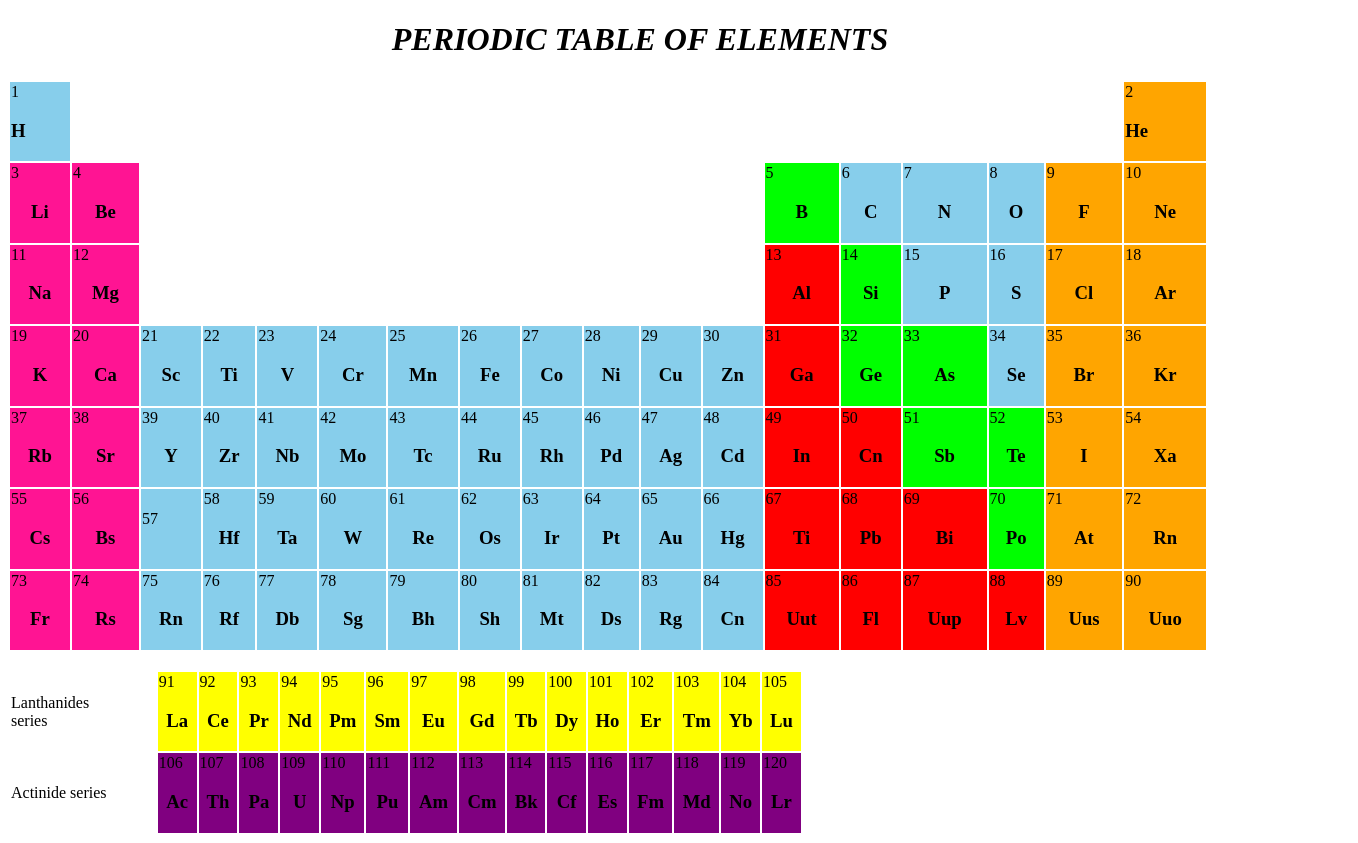
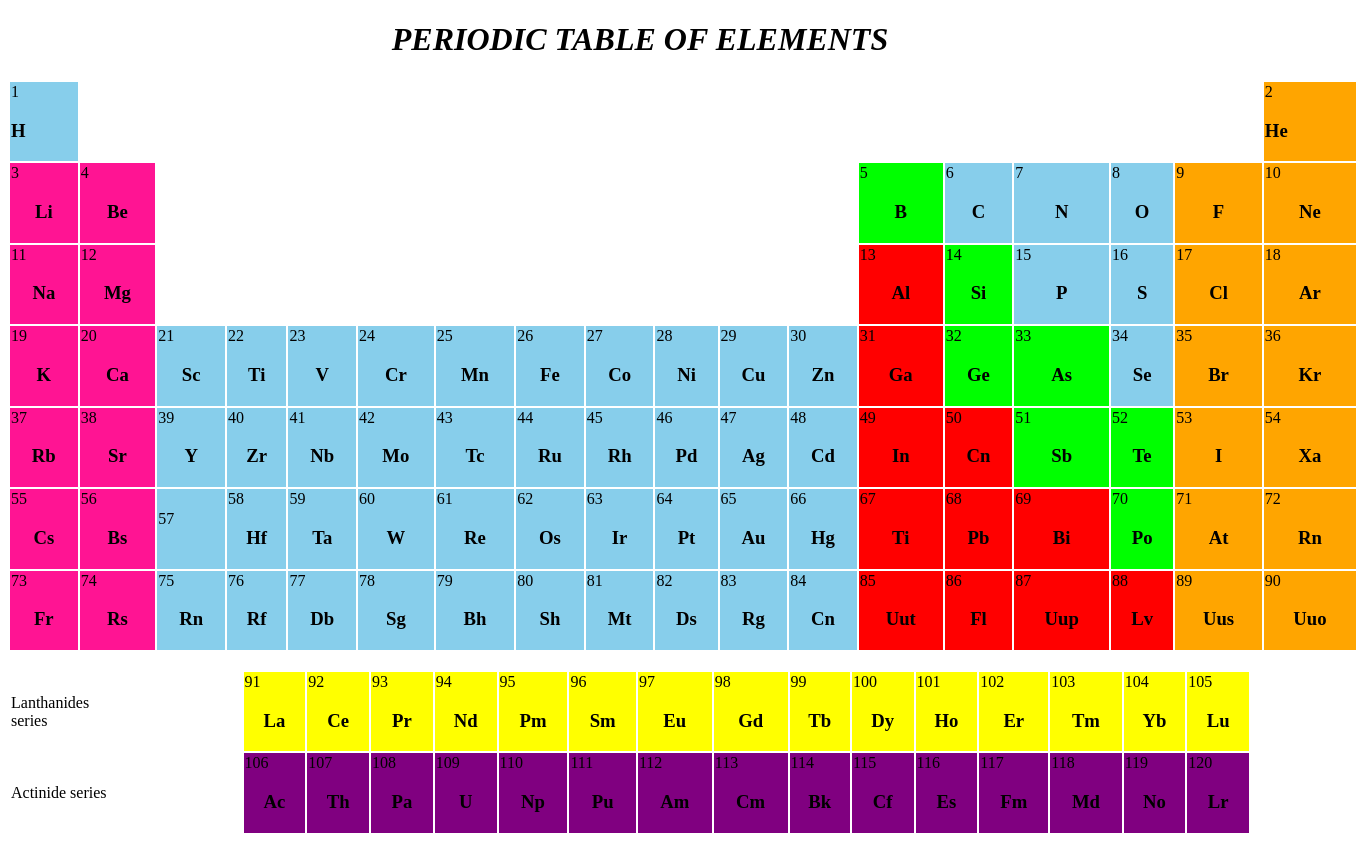
Before and after one commit to ANUM129951/periodic-table, a plain HTML site: page periodic table.html in a window 1280 px wide. Shown: the whole page, 1358 px wide, since content can reach past the window. Drawn offline with Linux system fonts and the light colour scheme.

Commit message:
fourth commit

```diff
--- a/periodic table.html
+++ b/periodic table.html
@@ -8,7 +8,7 @@
 </head>
 <h1><center><em>PERIODIC TABLE OF ELEMENTS</em></center></h1>
 <body>
-    <table width="1200">
+    <table width="1350">
         <tr>
             <td bgcolor="skyblue"> 1 <br> <H3>H</H3></td>
             <td colspan="16"></td>
@@ -119,7 +119,7 @@
     </table> <br>
 
 
-    <table width="800">
+    <table width="1250">
         <tr>
             <td colspan="2">Lanthanides <br> series</td>
             <td bgcolor="yellow">91 <br><center><h3>La</h3></center></td>
```
